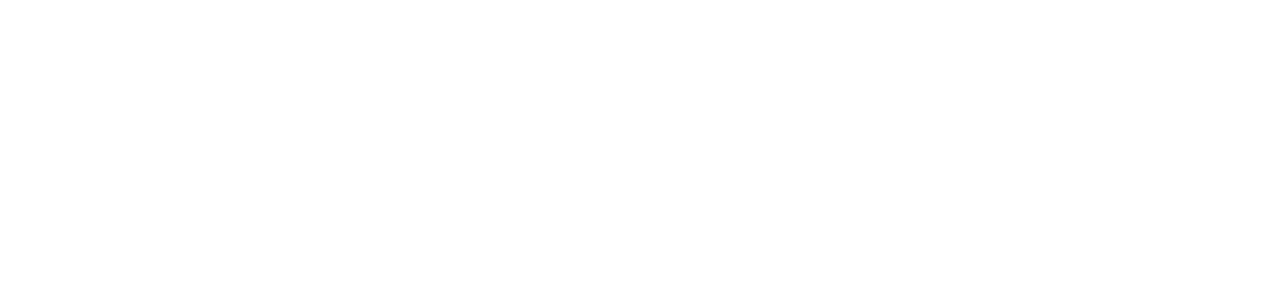
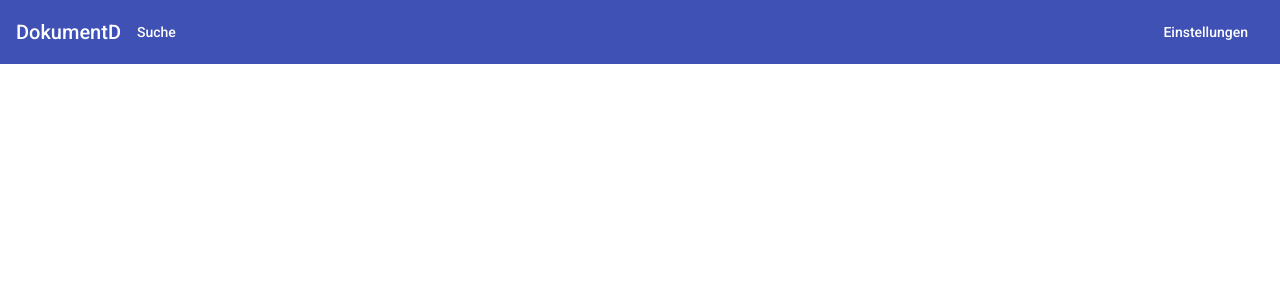
Before and after one commit to DocumentD/frontend-v2, an Angular app: page / in a window 1280 px wide. Shown: the top 300 px of the page. Built offline with nearby package versions, Linux system fonts and the light colour scheme.

Commit message:
Add body padding

```diff
--- a/src/app/app.component.html
+++ b/src/app/app.component.html
@@ -1 +1,4 @@
-<router-outlet></router-outlet>
+<app-navigation-bar></app-navigation-bar>
+<div style="padding: 1% 1% 1% 1%">
+  <router-outlet></router-outlet>
+</div>
```
